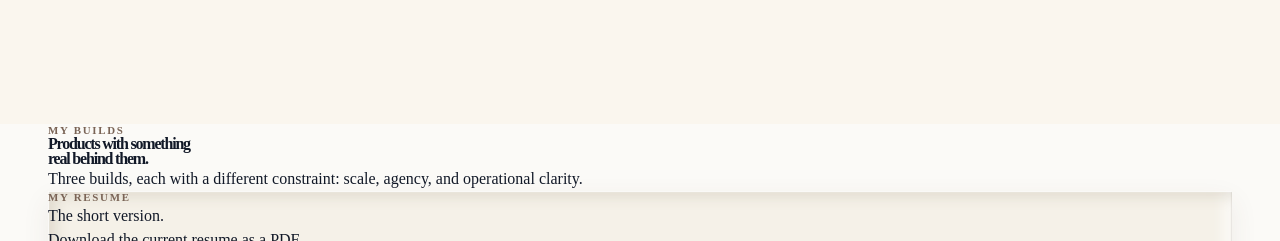
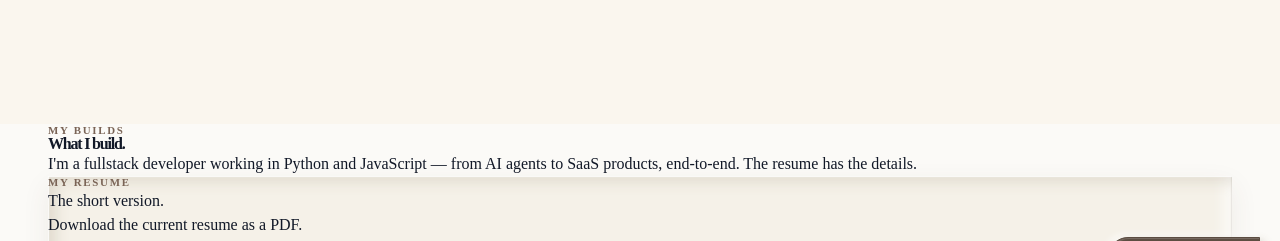
Before and after one commit to revetleafing123/portfolio, a React (Vite) app in the folder client/: page / in a window 1280 px wide. Shown: the part 1540-1781 px from the top of the page. Built offline with nearby package versions, Linux system fonts and the light colour scheme.

Commit message:
updated design

```diff
--- a/client/src/components/WorkSection.tsx
+++ b/client/src/components/WorkSection.tsx
@@ -9,12 +9,13 @@ export function WorkSection() {
           <div className="section-reveal">
             <SectionHeader
               eyebrow="MY BUILDS"
-              title={<>Products with something<br />real behind them.</>}
+              title={<>What I build.</>}
               titleClassName="text-[clamp(2rem,4vw,3.2rem)]"
-              description="Three builds, each with a different constraint: scale, agency, and operational clarity."
+              description="I'm a fullstack developer working in Python and JavaScript — from AI agents to SaaS products, end-to-end. The resume has the details."
             />
           </div>
           <div
+            id="resume"
             className="work-resume-card section-reveal overflow-hidden rounded-[1.25rem] border border-black/10 px-5 py-6 sm:px-7 sm:py-8"
             style={{
               background: "#f5f1e8",
```
